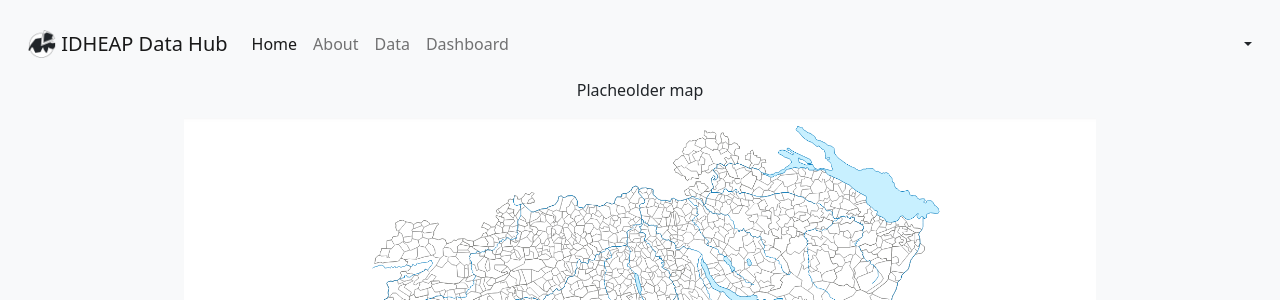
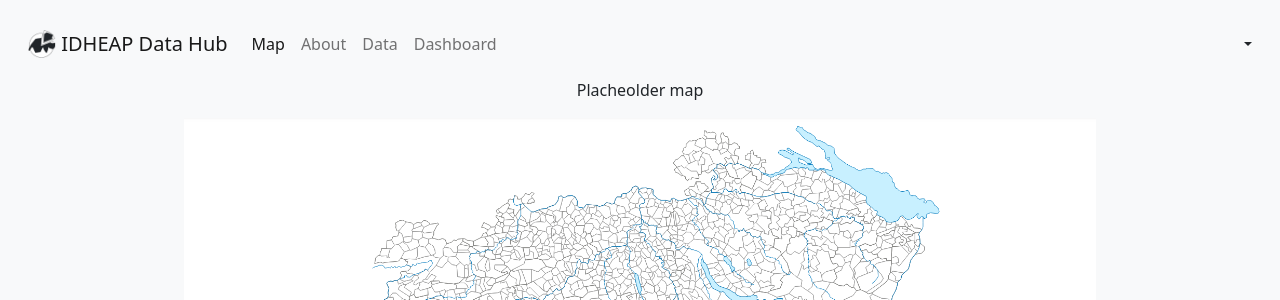
Before and after one commit to hhueber/IDHEAP-Datahub, a Python web app: template webapp/templates/public/home.html in a window 1280 px wide. Shown: the top 300 px of the page. Run offline with Jinja, Linux system fonts and the light colour scheme; the template is opened without the code that fills it, so the values that code supplies are empty; some libraries are stand-ins or nearby versions.

Commit message:
Change Home to Map

```diff
--- a/webapp/templates/includes/base_public.html
+++ b/webapp/templates/includes/base_public.html
@@ -34,7 +34,7 @@
         <div class="collapse navbar-collapse" id="navbarSupportedContent">
           <ul class="navbar-nav me-auto mb-2 mb-lg-0">
             <li class="nav-item">
-              <a class="nav-link{{' active' if active_page == 'map' }}" href="{{url_for('map')}}">{{_("Home")}}</a>
+              <a class="nav-link{{' active' if active_page == 'map' }}" href="{{url_for('map')}}">{{_("Map")}}</a>
             </li>
             <li class="nav-item">
               <a class="nav-link{{' active' if active_page == 'about' }}" href="{{url_for('about')}}">{{_("About")}}</a>
```
